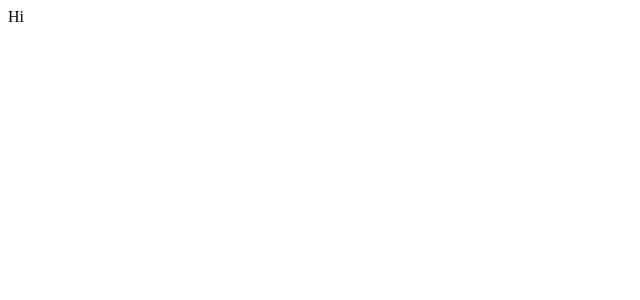
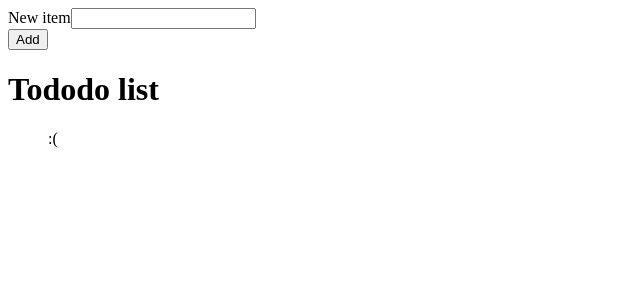
Before and after one commit to dugd/tododo-front, a React (Vite) app: page / in a window 1280 px wide. Shown: the top 300 px of the page, without its empty margins (0-640 px from the left). Built offline with nearby package versions, Linux system fonts and the light colour scheme.

Commit message:
simple todo implement

```diff
--- a/src/App.jsx
+++ b/src/App.jsx
@@ -1,3 +1,38 @@
+import { useState } from "react";
+import NewTaskForm from "./NewTaskForm.jsx";
+import TaskList from "./TaskList.jsx";
+
 export default function App() {
-    return "Hi";
+    const [tasks, setTasks] = useState([]);
+
+    function addTask(title) {
+        setTasks(prevTasks =>
+            [
+                ...prevTasks,
+                { id: crypto.randomUUID(), title, done: false }
+            ]
+        );
+
+    }
+
+    function toggleTask(id) {
+        setTasks(prevTasks => prevTasks.map((t) => {
+            if (t.id === id) {
+                return {...t, done: !t.done}
+            }
+            return t;
+        }));
+    }
+
+    function deleteTask(id) {
+        setTasks(prevTasks => prevTasks.filter((t) => t.id !== id))
+    }
+
+    return (
+        <>
+            <NewTaskForm onSubmit={addTask} />
+            <h1>Tododo list</h1>
+            <TaskList tasks={tasks} toggleTask={toggleTask} deleteTask={deleteTask} />
+        </>
+    );
 }
--- /dev/null
+++ b/src/NewTaskForm.jsx
@@ -0,0 +1,27 @@
+import {useState} from "react";
+
+export default function NewTaskForm({ onSubmit }) {
+    const [newTask, setNewTask] = useState("");
+
+    function handleNewTask(e) {
+        e.preventDefault();
+        onSubmit(newTask);
+
+        setNewTask("");
+    }
+
+    return (
+        <form onSubmit={handleNewTask}>
+            <div>
+                <label htmlFor="item">New item</label>
+                <input
+                    type="text"
+                    id="item"
+                    value={newTask}
+                    onChange={(e) => setNewTask(e.target.value)}
+                />
+            </div>
+            <button>Add</button>
+        </form>
+    );
+}
--- /dev/null
+++ b/src/TaskItem.jsx
@@ -0,0 +1,15 @@
+export default function TaskItem({ task, toggleTask, deleteTask }) {
+    return (
+        <li key={task.id}>
+            <label>
+                <input
+                    type="checkbox"
+                    checked={task.done}
+                    onChange={() => toggleTask(task.id)}
+                />
+                {task.title}
+            </label>
+            <button onClick={() => deleteTask(task.id)}>Delete</button>
+        </li>
+    )
+}
--- /dev/null
+++ b/src/TaskList.jsx
@@ -0,0 +1,12 @@
+import TaskItem from "./TaskItem.jsx";
+
+export default function TaskList({ tasks, toggleTask, deleteTask }) {
+    return (
+        <ul>
+            {tasks.length === 0 && ":("}
+            {tasks.map((task) => {
+                return <TaskItem key={task.id} task={task} toggleTask={toggleTask} deleteTask={deleteTask} />;
+            })}
+        </ul>
+    );
+}
```
